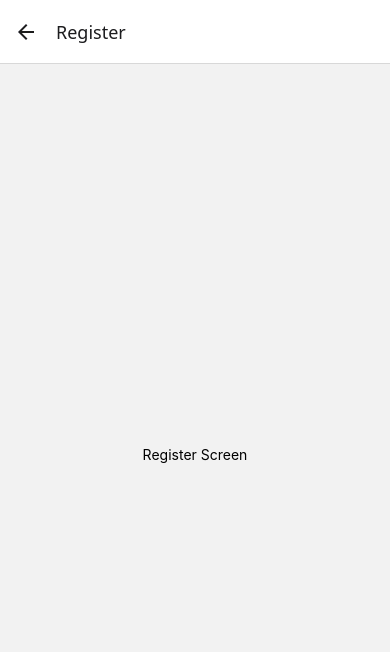
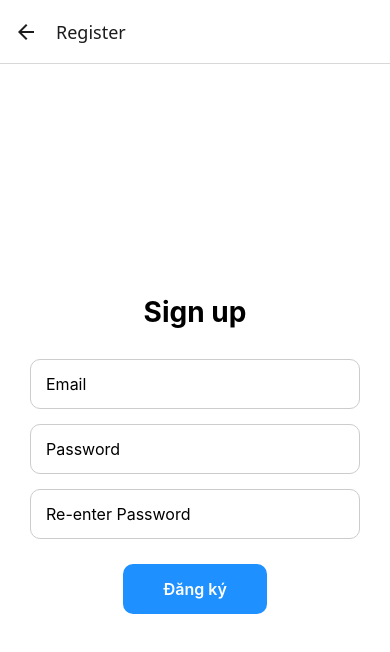
Before and after one commit to VUTRUONG-ML/Drawly_app, a React Native app: screen /Register in a window 390 px wide. Shown: the top 652 px of the page. Built offline with nearby package versions, Linux system fonts and the light colour scheme.

Commit message:
Integrate Firebase Authentication into login/register system

```diff
--- a/package.json
+++ b/package.json
@@ -10,17 +10,19 @@
     "web": "expo start --web"
   },
   "dependencies": {
+    "@react-native-async-storage/async-storage": "^1.24.0",
     "@react-navigation/native": "^7.1.10",
     "@react-navigation/native-stack": "^7.3.14",
     "expo": "~53.0.9",
     "expo-status-bar": "~2.2.3",
+    "firebase": "^9.6.1",
     "react": "19.0.0",
     "react-native": "0.79.2"
   },
   "devDependencies": {
     "@babel/core": "^7.25.2",
     "@types/react": "~19.0.10",
-    "typescript": "~5.8.3"
+    "typescript": "^5.8.3"
   },
   "private": true
 }
--- a/src/screens/LoginScreen.tsx
+++ b/src/screens/LoginScreen.tsx
@@ -1,20 +1,99 @@
-import React from 'react';
-import { View, Text, StyleSheet } from 'react-native';
+import React, { useState } from 'react';
+import { loginUser } from '../services/authService';
+import {
+  View,
+  Text,
+  TextInput,
+  TouchableOpacity,
+  StyleSheet,
+  Alert,
+} from 'react-native';
 
-const LoginScreen = () => {
+const LoginScreen = ({ navigation }: any) => {
+  const [email, setEmail] = useState('');
+  const [password, setPassword] = useState('');
+
+  const handleLogin = async () => {
+    if (!email || !password) {
+      Alert.alert('Lỗi đăng nhập!', 'Email và mật khẩu là bắt buộc nhập', [
+        {text: 'OK', onPress: () => console.log('OK Pressed')},
+      ]);
+      return;
+    }
+    try{
+      const user = await loginUser(email, password);
+      navigation.navigate('Draw'); // Navigate to Main screen after successful login
+    }
+    catch (error: any) {
+      console.log("Lỗi đăng nhập:", error);
+      Alert.alert('Lỗi đăng nhập', `Vui lòng kiểm tra lại email và mật khẩu của bạn.`);
+    }
+  };
+
   return (
     <View style={styles.container}>
-      <Text>Login Screen</Text>
+      <Text style={styles.title}>Login</Text>
+
+      <TextInput
+        style={styles.input}
+        placeholder="Email"
+        value={email}
+        onChangeText={setEmail}
+        keyboardType="email-address"
+        autoCapitalize="none"
+      />
+
+      <TextInput
+        style={styles.input}
+        placeholder="Password"
+        value={password}
+        onChangeText={setPassword}
+        secureTextEntry
+      />
+
+      <TouchableOpacity style={styles.button} onPress={handleLogin}>
+        <Text style={styles.buttonText}>Đăng nhập</Text>
+      </TouchableOpacity>
     </View>
   );
 };
 
-export default LoginScreen;
 
 const styles = StyleSheet.create({
   container: {
     flex: 1,
+    paddingHorizontal: 30,
+    justifyContent: 'center',
     alignItems: 'center',
-    justifyContent: 'center',
+    backgroundColor: '#fff',
+  },
+  title: {
+    fontSize: 28,
+    marginBottom: 30,
+    fontWeight: 'bold',
+  },
+  input: {
+    width: '100%',
+    height: 50,
+    borderColor: '#ccc',
+    borderWidth: 1,
+    borderRadius: 10,
+    marginBottom: 15,
+    paddingHorizontal: 15,
+    fontSize: 16,
+  },
+  button: {
+    backgroundColor: '#1E90FF',
+    paddingVertical: 15,
+    paddingHorizontal: 40,
+    borderRadius: 10,
+    marginTop: 10,
+  },
+  buttonText: {
+    color: '#fff',
+    fontSize: 16,
+    fontWeight: '600',
   },
 });
+
+export default LoginScreen;
--- a/src/screens/RegisterScreen.tsx
+++ b/src/screens/RegisterScreen.tsx
@@ -1,20 +1,115 @@
-import React from 'react';
-import { View, Text, StyleSheet } from 'react-native';
+import React, { useState } from 'react';
+import { registerUser } from '../services/authService';
+import {
+  View,
+  Text,
+  TextInput,
+  TouchableOpacity,
+  StyleSheet,
+  Alert,
+} from 'react-native';
 
-const RegisterScreen = () => {
+const RegisterScreen = ({ navigation }: any) => {
+  const [email, setEmail] = useState('');
+  const [password, setPassword] = useState('');
+  const [confirmPassword, setConfirmPassword] = useState('');
+
+  const handleRegister = async () => {
+    if (!email || !password || !confirmPassword) {
+      Alert.alert('Lỗi đăng ký!', 'Vui lòng nhập đầy đủ thông tin đăng ký!', [
+        {text: 'OK', onPress: () => console.log('OK Pressed')},
+      ]);
+      return;
+    }
+    if (password !== confirmPassword) {
+      Alert.alert('Lỗi đăng ký!', 'Mật khẩu và xác nhận mật khẩu không khớp!', [
+        {text: 'OK', onPress: () => console.log('OK Pressed')},
+      ]);
+      return;
+    }
+    try{
+      const user = await registerUser(email, password);
+      navigation.navigate('Login'); // Navigate to Main screen after successful login
+    }
+    catch (error: any) {
+      console.log("Lỗi đăng ký:", error);
+      Alert.alert('Lỗi đăng ký', `Vui lòng kiểm tra lại email và mật khẩu của bạn.`);
+      return;
+    }
+  };
+
   return (
     <View style={styles.container}>
-      <Text>Register Screen</Text>
+      <Text style={styles.title}>Sign up</Text>
+
+      <TextInput
+        style={styles.input}
+        placeholder="Email"
+        value={email}
+        onChangeText={setEmail}
+        keyboardType="email-address"
+        autoCapitalize="none"
+      />
+
+      <TextInput
+        style={styles.input}
+        placeholder="Password"
+        value={password}
+        onChangeText={setPassword}
+        secureTextEntry
+      />
+
+      <TextInput
+        style={styles.input}
+        placeholder="Re-enter Password"
+        value={confirmPassword}
+        onChangeText={setConfirmPassword}
+        secureTextEntry
+      />
+
+      <TouchableOpacity style={styles.button} onPress={handleRegister}>
+        <Text style={styles.buttonText}>Đăng ký</Text>
+      </TouchableOpacity>
     </View>
   );
 };
 
-export default RegisterScreen;
 
 const styles = StyleSheet.create({
   container: {
     flex: 1,
+    paddingHorizontal: 30,
+    justifyContent: 'center',
     alignItems: 'center',
-    justifyContent: 'center',
+    backgroundColor: '#fff',
+  },
+  title: {
+    fontSize: 28,
+    marginBottom: 30,
+    fontWeight: 'bold',
+  },
+  input: {
+    width: '100%',
+    height: 50,
+    borderColor: '#ccc',
+    borderWidth: 1,
+    borderRadius: 10,
+    marginBottom: 15,
+    paddingHorizontal: 15,
+    fontSize: 16,
+  },
+  button: {
+    backgroundColor: '#1E90FF',
+    paddingVertical: 15,
+    paddingHorizontal: 40,
+    borderRadius: 10,
+    marginTop: 10,
+  },
+  buttonText: {
+    color: '#fff',
+    fontSize: 16,
+    fontWeight: '600',
   },
 });
+
+export default RegisterScreen;
--- /dev/null
+++ b/src/services/authService.tsx
@@ -0,0 +1,12 @@
+import { createUserWithEmailAndPassword, signInWithEmailAndPassword } from "firebase/auth";
+import { auth } from "./firebase";
+
+export const registerUser = async (email: string, password: string) => {
+  const userCredential = await createUserWithEmailAndPassword(auth, email, password);
+  return auth.currentUser;
+};
+
+export const loginUser = async (email: string, password: string) => {
+  const userCredential = await signInWithEmailAndPassword(auth, email, password);
+  return auth.currentUser;
+};
--- a/src/services/firebase.ts
+++ b/src/services/firebase.ts
@@ -0,0 +1,27 @@
+// Import the functions you need from the SDKs you need
+import { initializeApp } from "firebase/app";
+import { getFirestore } from "firebase/firestore";
+import { initializeAuth, getReactNativePersistence } from "firebase/auth/react-native";
+import AsyncStorage from '@react-native-async-storage/async-storage';
+
+// TODO: Add SDKs for Firebase products that you want to use
+// https://firebase.google.com/docs/web/setup#available-libraries
+
+// Your web app's Firebase configuration
+const firebaseConfig = {
+  apiKey: "AIzaSyDlL4KCXzUU096GVU28WU_a0wCl8tFvDCU",
+  authDomain: "drawapp-37816.firebaseapp.com",
+  projectId: "drawapp-37816",
+  storageBucket: "drawapp-37816.firebasestorage.app",
+  messagingSenderId: "452753641796",
+  appId: "1:452753641796:web:32f3db73d2e52d5a074711"
+};
+
+// Initialize Firebase
+const app = initializeApp(firebaseConfig);
+
+const auth = initializeAuth(app, {
+  persistence: getReactNativePersistence(AsyncStorage),
+});
+const db = getFirestore(app);
+export {db, auth, app};
```
Also changed, not shown: metro.config.js (added, +8 -0 lines), 1 other file (tests, documents, lock files or other folders).
